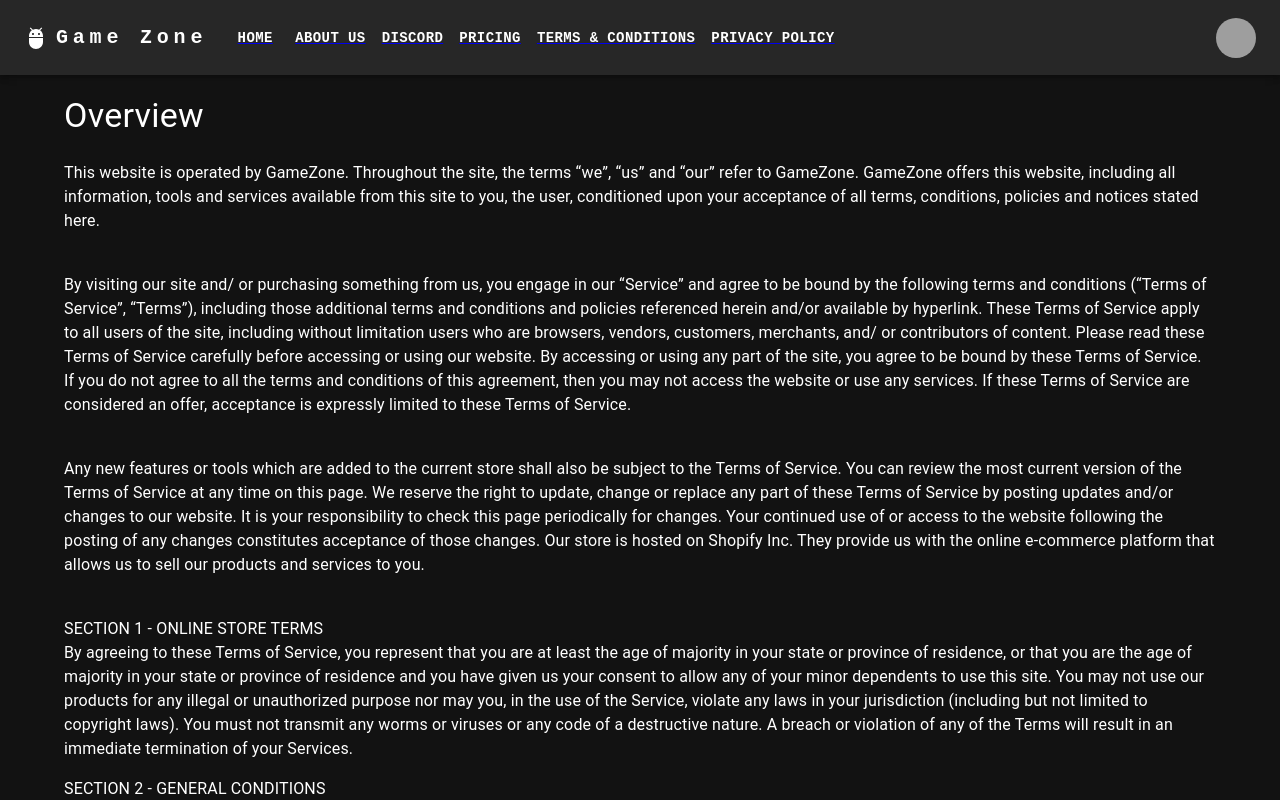
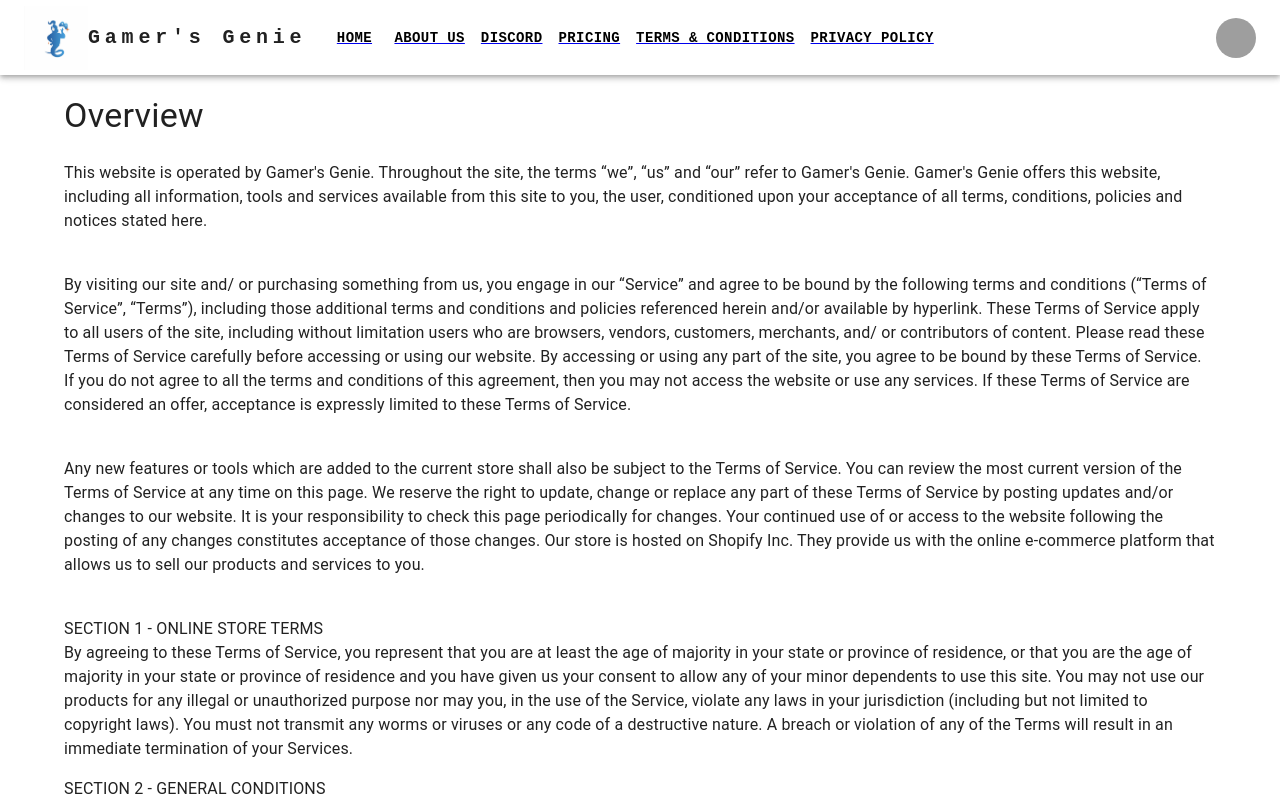
Before and after one commit to crossplay-esports/game-zone-ui, a Next.js app: page /terms in a window 1280 px wide. Shown: the top 800 px of the page. Built offline with nearby package versions, Linux system fonts and the light colour scheme; grey boxes are pictures that could not be loaded.

Commit message:
New gamers genie changes

```diff
--- a/components/main-header.js
+++ b/components/main-header.js
@@ -15,6 +15,8 @@
 import { ThemeProvider, createTheme } from "@mui/material/styles";
 import navItems from "./data/header-menu";
 import Link from "next/link";
+import * as Logo from "../public/logo.jpg";
+import Image from "next/image";
 
 const pages = Object.keys(navItems);
 
@@ -41,9 +43,9 @@
 
   const darkTheme = createTheme({
     palette: {
-      mode: "dark",
+      mode: "light",
       primary: {
-        main: "#1976d2",
+        main: "#FFF",
       },
     },
   });
@@ -60,7 +62,8 @@
               minHeight: "75px",
             }}
           >
-            <AdbIcon sx={{ display: { xs: "none", md: "flex" }, mr: 1 }} />
+            {/* <AdbIcon sx={{ display: { xs: "none", md: "flex" }, mr: 1 }} /> */}
+            <Image src={Logo} width={64} height={64} />
             <Typography
               variant="h6"
               noWrap
@@ -76,7 +79,7 @@
                 textDecoration: "none",
               }}
             >
-              Game Zone
+              Gamer's Genie
             </Typography>
 
             <Box sx={{ flexGrow: 1, display: { xs: "flex", md: "none" } }}>
@@ -110,7 +113,7 @@
               >
                 {pages.map((page) => (
                   <MenuItem key={page} onClick={handleCloseNavMenu}>
-                    <Typography textAlign="center">{page}</Typography>
+                    <Typography color="black" textAlign="center">{page}</Typography>
                   </MenuItem>
                 ))}
               </Menu>
@@ -145,7 +148,7 @@
                   <Button
                     key={page}
                     onClick={handleCloseNavMenu}
-                    sx={{ my: 2, color: "white", display: "block" }}
+                    sx={{ my: 2, color: "black", display: "block" }}
                   >
                     <Typography
                       style={{ fontFamily: "monospace", fontWeight: 700 }}
--- a/pages/about.js
+++ b/pages/about.js
@@ -8,7 +8,7 @@
 
 const darkTheme = createTheme({
   palette: {
-    mode: "dark",
+    mode: "light",
   },
 });
 
--- a/pages/index.js
+++ b/pages/index.js
@@ -6,7 +6,7 @@
 
 const darkTheme = createTheme({
   palette: {
-    mode: "dark",
+    mode: "light",
   },
 });
 
@@ -25,7 +25,7 @@
   return (
     <div>
       <Head>
-        <title>Game Zone</title>
+        <title>Gamer's Genie</title>
         <link rel="icon" href="/favicon.ico" />
         <link
           href="https://fonts.googleapis.com/css2?family=Montserrat&display=optional"
--- a/pages/pricing.js
+++ b/pages/pricing.js
@@ -8,7 +8,7 @@
 
 const darkTheme = createTheme({
   palette: {
-    mode: "dark",
+    mode: "light",
   },
 });
 
--- a/pages/privacy.js
+++ b/pages/privacy.js
@@ -7,7 +7,7 @@
 
 const darkTheme = createTheme({
   palette: {
-    mode: "dark",
+    mode: "light",
   },
 });
 
@@ -18,7 +18,7 @@
         <Typography variant="h4">Privacy Policy</Typography>
         <br></br>
         <Typography paragraph variant="body2">
-          GameZone Privacy Policy This Privacy Policy describes how your
+          Gamer's Genie Privacy Policy This Privacy Policy describes how your
           personal information is collected, used, and shared when you visit or
           make a purchase from (the “Site”). PERSONAL INFORMATION WE COLLECT
           When you visit the Site, we automatically collect certain information
--- a/pages/terms.js
+++ b/pages/terms.js
@@ -7,7 +7,7 @@
 
 const darkTheme = createTheme({
   palette: {
-    mode: "dark",
+    mode: "light",
   },
 });
 
@@ -18,8 +18,8 @@
         <Typography variant="h4">Overview</Typography>
         <br></br>
         <Typography paragraph variant="body1">
-          This website is operated by GameZone. Throughout the site, the terms
-          “we”, “us” and “our” refer to GameZone. GameZone offers this website,
+          This website is operated by Gamer's Genie. Throughout the site, the terms
+          “we”, “us” and “our” refer to Gamer's Genie. Gamer's Genie offers this website,
           including all information, tools and services available from this site
           to you, the user, conditioned upon your acceptance of all terms,
           conditions, policies and notices stated here.
@@ -282,7 +282,7 @@
           conditions of any kind, either express or implied, including all
           implied warranties or conditions of merchantability, merchantable
           quality, fitness for a particular purpose, durability, title, and
-          non-infringement. In no case shall GameZone, our directors, officers,
+          non-infringement. In no case shall Gamer's Genie, our directors, officers,
           employees, affiliates, agents, contractors, interns, suppliers,
           service providers or licensors be liable for any injury, loss, claim,
           or any direct, indirect, incidental, punitive, special, or
@@ -303,7 +303,7 @@
         </Typography>
         <Typography variant="h8">SECTION 14 - INDEMNIFICATION</Typography>
         <Typography paragraph>
-          You agree to indemnify, defend and hold harmless GameZone and our
+          You agree to indemnify, defend and hold harmless Gamer's Genie and our
           parent, subsidiaries, affiliates, partners, officers, directors,
           agents, contractors, licensors, service providers, subcontractors,
           suppliers, interns and employees, harmless from any claim or demand,
```
Also changed, not shown: public/logo.jpg (added).
